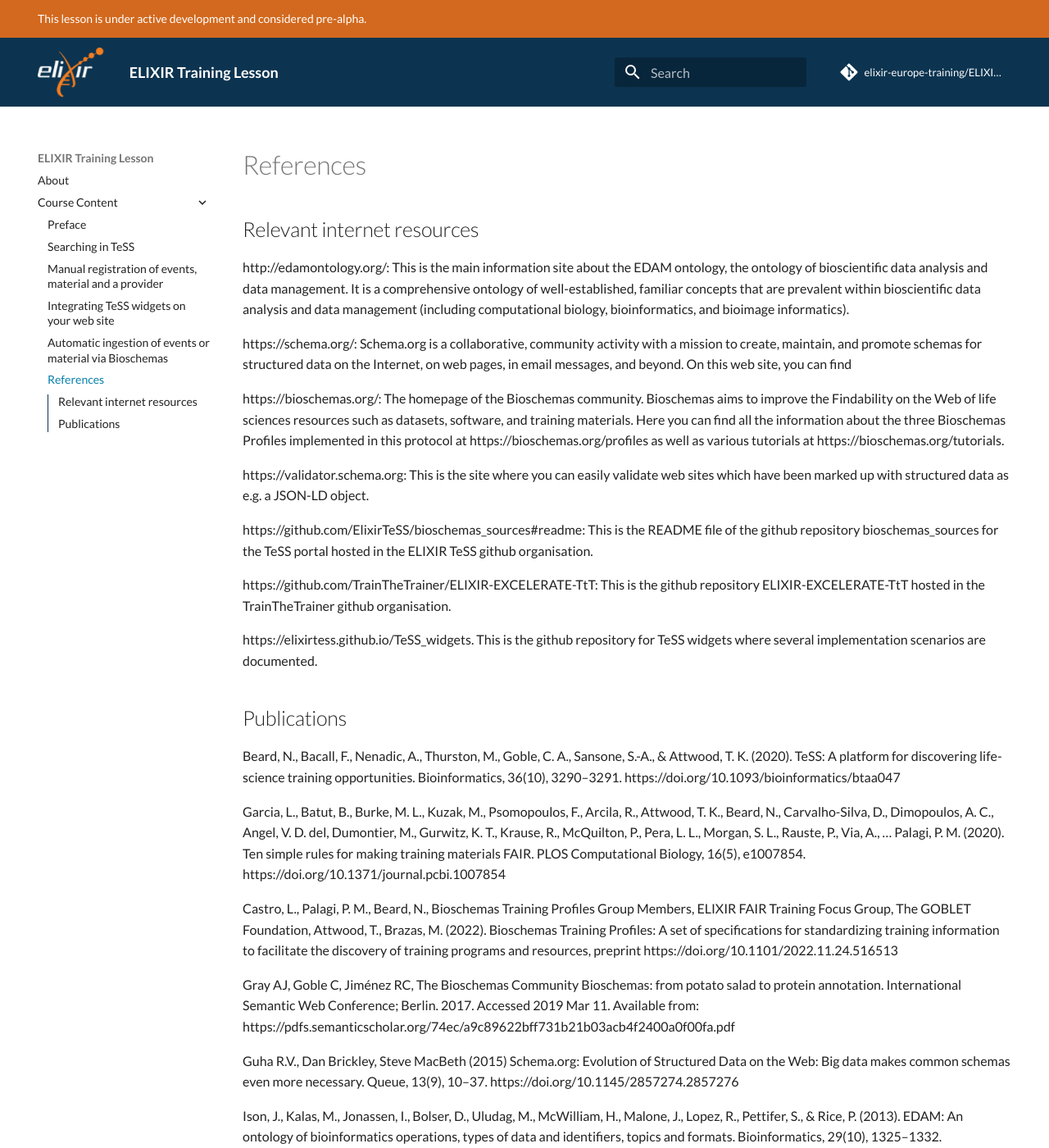
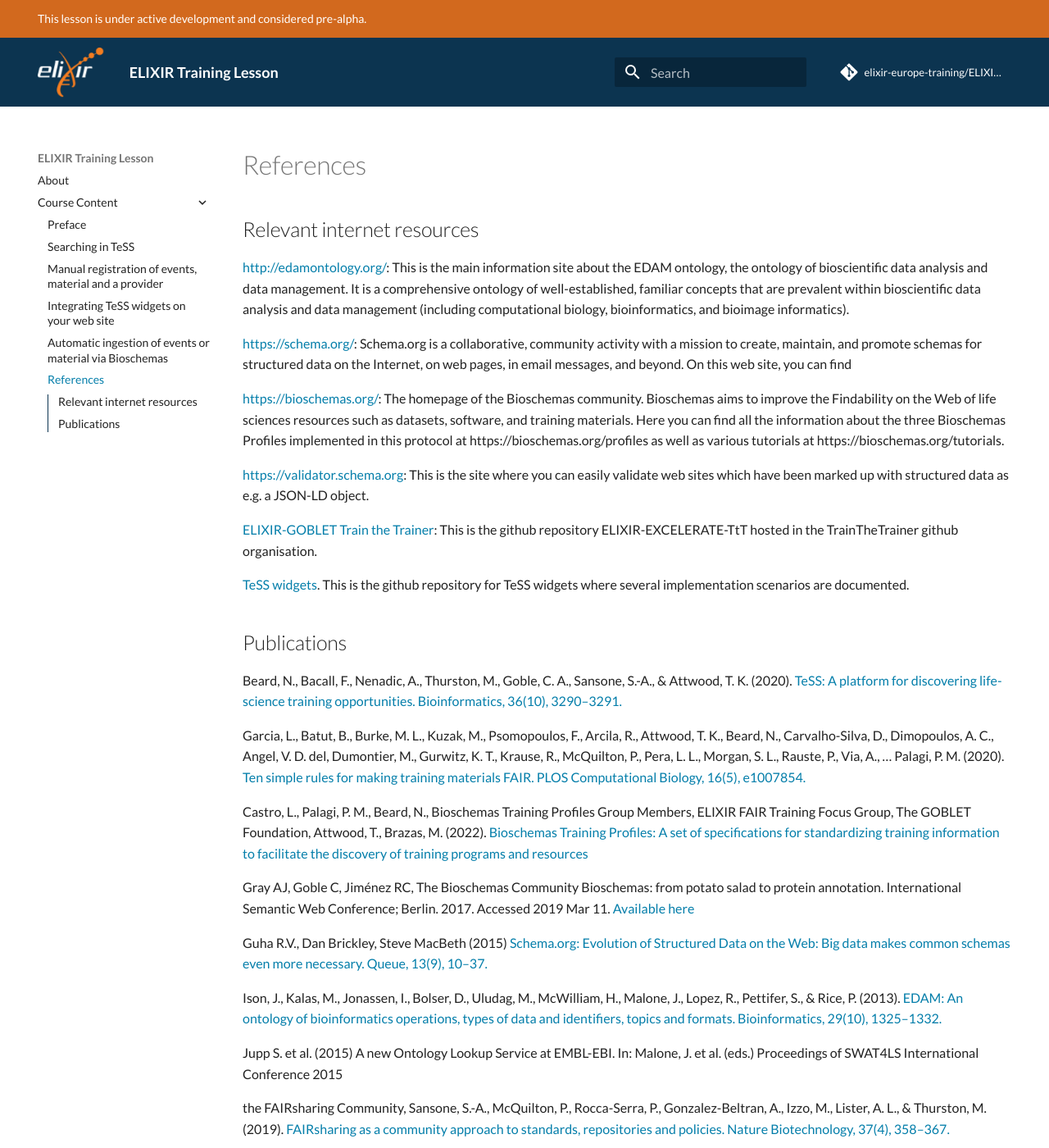
Before and after one commit to elixir-europe-training/ELIXIR-TrP-TeSS, an MkDocs documentation site: the page built from docs/chapters/references.md, in a window 1280 px wide and 1400 px high. Shown: the whole window at 82% size. Built offline with MkDocs 1.6.1 and Material for MkDocs 9.7.7, drawn with Linux system fonts in a browser that asks for light colours; comment, search, counter and statistics services are not loaded; some of the changed text lies outside the part shown.

Commit message:
create links for referenceswq

```diff
--- a/docs/chapters/references.md
+++ b/docs/chapters/references.md
@@ -1,37 +1,35 @@
 ## Relevant internet resources
 
-http://edamontology.org/: This is the main information site about the EDAM ontology, the ontology of bioscientific data analysis and data management. It is a comprehensive ontology of well-established, familiar concepts that are prevalent within bioscientific data analysis and data management (including computational biology, bioinformatics, and bioimage informatics).
+[http://edamontology.org/](http://edamontology.org): This is the main information site about the EDAM ontology, the ontology of bioscientific data analysis and data management. It is a comprehensive ontology of well-established, familiar concepts that are prevalent within bioscientific data analysis and data management (including computational biology, bioinformatics, and bioimage informatics).
 
-https://schema.org/: Schema.org is a collaborative, community activity with a mission to create, maintain, and promote schemas for structured data on the Internet, on web pages, in email messages, and beyond. On this web site, you can find
+[https://schema.org/](https://schema.org/): Schema.org is a collaborative, community activity with a mission to create, maintain, and promote schemas for structured data on the Internet, on web pages, in email messages, and beyond. On this web site, you can find
 
-https://bioschemas.org/: The homepage of the Bioschemas community. Bioschemas aims to improve the Findability on the Web of life sciences resources such as datasets, software, and training materials. Here you can find all the information about the three Bioschemas Profiles implemented in this protocol at https://bioschemas.org/profiles as well as various tutorials at https://bioschemas.org/tutorials.
+[https://bioschemas.org/](https://bioschemas.org/): The homepage of the Bioschemas community. Bioschemas aims to improve the Findability on the Web of life sciences resources such as datasets, software, and training materials. Here you can find all the information about the three Bioschemas Profiles implemented in this protocol at https://bioschemas.org/profiles as well as various tutorials at https://bioschemas.org/tutorials.
 
-https://validator.schema.org: This is the site where you can easily validate web sites which have been marked up with structured data as e.g. a JSON-LD object.
+[https://validator.schema.org](https://validator.schema.org): This is the site where you can easily validate web sites which have been marked up with structured data as e.g. a JSON-LD object.
 
-https://github.com/ElixirTeSS/bioschemas_sources#readme: This is the README file of the github repository bioschemas_sources for the TeSS portal hosted in the ELIXIR TeSS github organisation.
+[ELIXIR-GOBLET Train the Trainer](https://github.com/TrainTheTrainer/ELIXIR-EXCELERATE-TtT):  This is the github repository ELIXIR-EXCELERATE-TtT hosted in the TrainTheTrainer github organisation.
 
-https://github.com/TrainTheTrainer/ELIXIR-EXCELERATE-TtT:  This is the github repository ELIXIR-EXCELERATE-TtT hosted in the TrainTheTrainer github organisation.
-
-https://elixirtess.github.io/TeSS_widgets. This is the github repository for TeSS widgets where several implementation scenarios are documented.
-
+[TeSS widgets](https://elixirtess.github.io/TeSS_widgets). This is the github repository for TeSS widgets where several implementation scenarios are documented.
 
 ## Publications
 
-Beard, N., Bacall, F., Nenadic, A., Thurston, M., Goble, C. A., Sansone, S.-A., & Attwood, T. K. (2020). TeSS: A platform for discovering life-science training opportunities. Bioinformatics, 36(10), 3290–3291. https://doi.org/10.1093/bioinformatics/btaa047
+Beard, N., Bacall, F., Nenadic, A., Thurston, M., Goble, C. A., Sansone, S.-A., & Attwood, T. K. (2020). [TeSS: A platform for discovering life-science training opportunities. Bioinformatics, 36(10), 3290–3291.](https://doi.org/10.1093/bioinformatics/btaa047)
 
-Garcia, L., Batut, B., Burke, M. L., Kuzak, M., Psomopoulos, F., Arcila, R., Attwood, T. K., Beard, N., Carvalho-Silva, D., Dimopoulos, A. C., Angel, V. D. del, Dumontier, M., Gurwitz, K. T., Krause, R., McQuilton, P., Pera, L. L., Morgan, S. L., Rauste, P., Via, A., … Palagi, P. M. (2020). Ten simple rules for making training materials FAIR. PLOS Computational Biology, 16(5), e1007854. https://doi.org/10.1371/journal.pcbi.1007854
+Garcia, L., Batut, B., Burke, M. L., Kuzak, M., Psomopoulos, F., Arcila, R., Attwood, T. K., Beard, N., Carvalho-Silva, D., Dimopoulos, A. C., Angel, V. D. del, Dumontier, M., Gurwitz, K. T., Krause, R., McQuilton, P., Pera, L. L., Morgan, S. L., Rauste, P., Via, A., … Palagi, P. M. (2020). [Ten simple rules for making training materials FAIR. PLOS Computational Biology, 16(5), e1007854.](https://doi.org/10.1371/journal.pcbi.1007854)
 
-Castro, L., Palagi, P. M., Beard, N., Bioschemas Training Profiles Group Members, ELIXIR FAIR Training Focus Group, The GOBLET Foundation, Attwood, T., Brazas, M. (2022). Bioschemas Training Profiles: A set of specifications for standardizing training information to facilitate the discovery of training programs and resources, preprint https://doi.org/10.1101/2022.11.24.516513
+Castro, L., Palagi, P. M., Beard, N., Bioschemas Training Profiles Group Members, ELIXIR FAIR Training Focus Group, The GOBLET Foundation, Attwood, T., Brazas, M. (2022). [Bioschemas Training Profiles: A set of specifications for standardizing training information to facilitate the discovery of training programs and resources](https://doi.org/10.1101/2022.11.24.516513)
 
-Gray AJ, Goble C, Jiménez RC, The Bioschemas Community Bioschemas: from potato salad to protein annotation. International Semantic Web Conference; Berlin. 2017. Accessed 2019 Mar 11. Available from: https://pdfs.semanticscholar.org/74ec/a9c89622bff731b21b03acb4f2400a0f00fa.pdf
+Gray AJ, Goble C, Jiménez RC, The Bioschemas Community Bioschemas: from potato salad to protein annotation. International Semantic Web Conference; Berlin. 2017. Accessed 2019 Mar 11. [Available here](https://pdfs.semanticscholar.org/74ec/a9c89622bff731b21b03acb4f2400a0f00fa.pdf)
 
-Guha R.V., Dan Brickley, Steve MacBeth (2015) Schema.org: Evolution of Structured Data on the Web: Big data makes common schemas even more necessary. Queue, 13(9), 10–37. https://doi.org/10.1145/2857274.2857276
+Guha R.V., Dan Brickley, Steve MacBeth (2015) [Schema.org: Evolution of Structured Data on the Web: Big data makes common schemas even more necessary. Queue, 13(9), 10–37.](https://doi.org/10.1145/2857274.2857276)
 
-Ison, J., Kalas, M., Jonassen, I., Bolser, D., Uludag, M., McWilliam, H., Malone, J., Lopez, R., Pettifer, S., & Rice, P. (2013). EDAM: An ontology of bioinformatics operations, types of data and identifiers, topics and formats. Bioinformatics, 29(10), 1325–1332. https://doi.org/10.1093/bioinformatics/btt113
+Ison, J., Kalas, M., Jonassen, I., Bolser, D., Uludag, M., McWilliam, H., Malone, J., Lopez, R., Pettifer, S., & Rice, P. (2013). [EDAM: An ontology of bioinformatics operations, types of data and identifiers, topics and formats. Bioinformatics, 29(10), 1325–1332.](https://doi.org/10.1093/bioinformatics/btt113)
 
 Jupp S. et al. (2015) A new Ontology Lookup Service at EMBL-EBI. In: Malone, J. et al. (eds.) Proceedings of SWAT4LS International Conference 2015
-the FAIRsharing Community, Sansone, S.-A., McQuilton, P., Rocca-Serra, P., Gonzalez-Beltran, A., Izzo, M., Lister, A. L., & Thurston, M. (2019). FAIRsharing as a community approach to standards, repositories and policies. Nature Biotechnology, 37(4), 358–367. https://doi.org/10.1038/s41587-019-0080-8
 
-Via, A., Palagi, P.M., Lindvall, J.M., Tractenberg, R.E., Attwood, T.K., The GOBLET Foundation et al. (2020). Course design: Considerations for trainers – a Professional Guide. F1000Res. https://doi.org/10.7490/f1000research.1118395.1
+the FAIRsharing Community, Sansone, S.-A., McQuilton, P., Rocca-Serra, P., Gonzalez-Beltran, A., Izzo, M., Lister, A. L., & Thurston, M. (2019). [FAIRsharing as a community approach to standards, repositories and policies. Nature Biotechnology, 37(4), 358–367.](https://doi.org/10.1038/s41587-019-0080-8)
 
-Whetzel, P. L., Noy, N. F., Shah, N. H., Alexander, P. R., Nyulas, C., Tudorache, T., & Musen, M. A. (2011). BioPortal: Enhanced functionality via new Web services from the National Center for Biomedical Ontology to access and use ontologies in software applications. Nucleic Acids Research, 39(suppl), W541–W545. https://doi.org/10.1093/nar/gkr469
+Via, A., Palagi, P.M., Lindvall, J.M., Tractenberg, R.E., Attwood, T.K., The GOBLET Foundation et al. (2020). [Course design: Considerations for trainers – a Professional Guide. F1000Res.](https://doi.org/10.7490/f1000research.1118395.1)
+
+Whetzel, P. L., Noy, N. F., Shah, N. H., Alexander, P. R., Nyulas, C., Tudorache, T., & Musen, M. A. (2011). [BioPortal: Enhanced functionality via new Web services from the National Center for Biomedical Ontology to access and use ontologies in software applications. Nucleic Acids Research, 39(suppl), W541–W545.](https://doi.org/10.1093/nar/gkr469)
```
